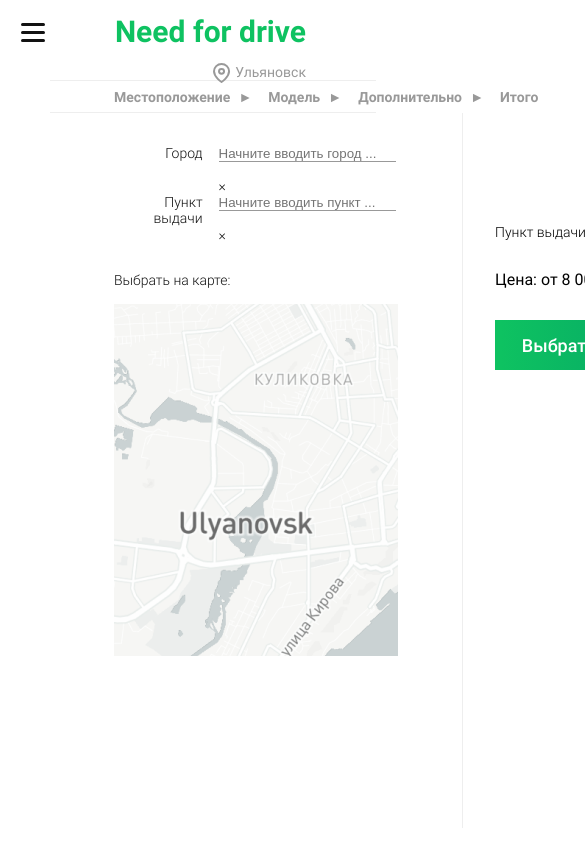
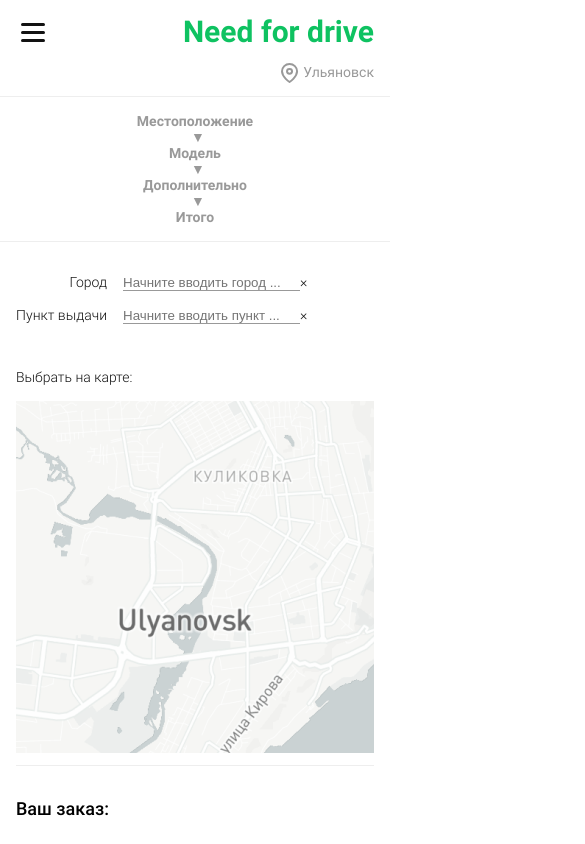
Before and after one commit to albinam/need-for-drive, a React (Create React App) app: page /#/order in a window 390 px wide. Shown: the top 844 px of the page, 585 px wide, since content can reach past the window. Built offline with nearby package versions, Linux system fonts and the light colour scheme.

Commit message:
V-02 сверстаны адаптивы

```diff
--- a/src/components/Location/LocationForm/LocationForm.scss
+++ b/src/components/Location/LocationForm/LocationForm.scss
@@ -2,8 +2,6 @@
 @import "../../../styles/vars";
 
 .location_form {
-  margin-left: 64px;
-  margin-top: 32px;
   font-family: $fontLight;
   font-size: 14px;
   line-height: 16px;
--- a/src/components/Location/LocationMap/LocationMap.scss
+++ b/src/components/Location/LocationMap/LocationMap.scss
@@ -3,21 +3,21 @@
 
 .location-map {
   margin-top: 29px;
-  margin-left: 64px;
 
-  &_label{
+  &_label {
     font-family: $fontLight;
     font-size: 14px;
     line-height: 16px;
-    color:$color-main;
+    color: $color-main;
   }
 
-  img{
+  img {
     width: 736px;
     height: 352px;
     margin-top: 16px;
   }
 }
+
 @media (max-width: $desktopMinSize) {
   .location-map {
     img {
@@ -26,3 +26,14 @@
     }
   }
 }
+
+@media (max-width: $mobileSizeW) {
+  .location-map {
+    padding-right: 16px;
+
+    img {
+      width: 100%;
+      object-fit: cover;
+    }
+  }
+}
--- a/src/components/Menu/Menu.js
+++ b/src/components/Menu/Menu.js
@@ -1,4 +1,4 @@
-import React, {useState} from 'react';
+import React, {useEffect, useState} from 'react';
 import classNames from 'classnames';
 import './Menu.scss'
 import {ReactComponent as Telegram} from '../../assets/images/icons/telegram.svg'
@@ -12,6 +12,15 @@ function Menu() {
     const [langState, setLang] = useState("Рус");
     const [menuState, setMenuState] = useState(false);
     const openedMenu = menuState ? "open" : null;
+
+    useEffect(() => {
+        if(openedMenu){
+            document.body.style.overflow='hidden';
+        }
+        else{
+            document.body.style.overflow='auto';
+        }
+    });
 
     return (
         <div className={classNames("hamburger-menu", openedMenu)}>
--- a/src/components/OrderInfo/OrderInfo.scss
+++ b/src/components/OrderInfo/OrderInfo.scss
@@ -13,7 +13,7 @@
   border-left: 1px solid $color-gray-light;
 }
 
-.order_info{
+.order_info {
 
   &_title {
     font-family: $fontMedium;
@@ -36,7 +36,7 @@
       list-style-type: none;
       justify-content: space-between;
 
-      &_element{
+      &_element {
         white-space: nowrap;
         align-self: flex-end;
       }
@@ -57,14 +57,14 @@
     }
   }
 
-  &_price{
+  &_price {
     margin-top: 32px;
     font-family: $fontRegular;
     font-size: 16px;
     line-height: 16px;
   }
 
-  .content_button{
+  .content_button {
     margin: 32px 64px 0 0;
     width: 100%;
   }
@@ -76,3 +76,26 @@
     margin-left: 64px;
   }
 }
+
+@media (max-width: $mobileSizeW) {
+  .order_info_container {
+    border-left: none;
+    border-top: 1px solid $color-gray-light;
+    height: auto;
+    width: calc(100% - 16px);
+    margin-left: 0;
+    margin-right: 16px;
+    padding-left: 0;
+    margin-top: 8px;
+  }
+  .order_info {
+
+    &_title{
+      text-align: left;
+    }
+    .content_button {
+      width: calc(100% + 32px);
+      margin: 16px 0 16px -16px;
+    }
+  }
+}
--- a/src/components/OrderSteps/OrderSteps.scss
+++ b/src/components/OrderSteps/OrderSteps.scss
@@ -26,3 +26,34 @@
     }
   }
 }
+
+@media (max-width: $desktopMinSize) {
+  .steps {
+    padding: 8px 0 7px 32px;
+  }
+}
+
+@media (max-width: $mobileSizeW) {
+  .steps {
+    margin-top: 48px;
+    padding: 0 0 16px 0;
+    width: 100vw;
+    margin-left: -50px;
+    flex-direction: column;
+    align-content: center;
+    text-align: center;
+
+    a {
+      margin-right: 0;
+      margin-top: 16px;
+
+      &:not(:first-child)::before {
+        content: '\25BC';
+        top:-16px;
+        align-content: center;
+        left:calc((100% - 8px )/2);
+        display: block;
+      }
+    }
+  }
+}
--- a/src/pages/CreateOrder/CreateOrder.scss
+++ b/src/pages/CreateOrder/CreateOrder.scss
@@ -1,24 +1,47 @@
 @import '../../components/Header/Header';
+
 .order_page {
   height: 100vh;
   margin: 0 auto;
   display: flex;
 
-  &_content{
+  &_content {
     flex-direction: column;
     width: calc(100vw - 64px);
   }
 
-  &_tab{
+  &_tab {
     display: flex;
     flex-direction: row;
 
-    &_location{
+    &_location {
       flex-direction: column;
+      margin-left: 64px;
+      margin-top: 32px;
     }
   }
+}
 
-  .header{
-    width: calc(100vw - 196px);
+@media (max-width: $desktopMinSize) {
+  .order_page_tab_location {
+    margin-left: 32px;
   }
 }
+
+@media (max-width: $mobileSizeW) {
+  .order_page {
+
+    &_content {
+      width: calc(100vw - 50px);
+    }
+
+    &_tab {
+      flex-direction: column;
+      margin-left: -34px;
+
+      &_location{
+        margin-left: 0;
+      }
+    }
+  }
+}
```
